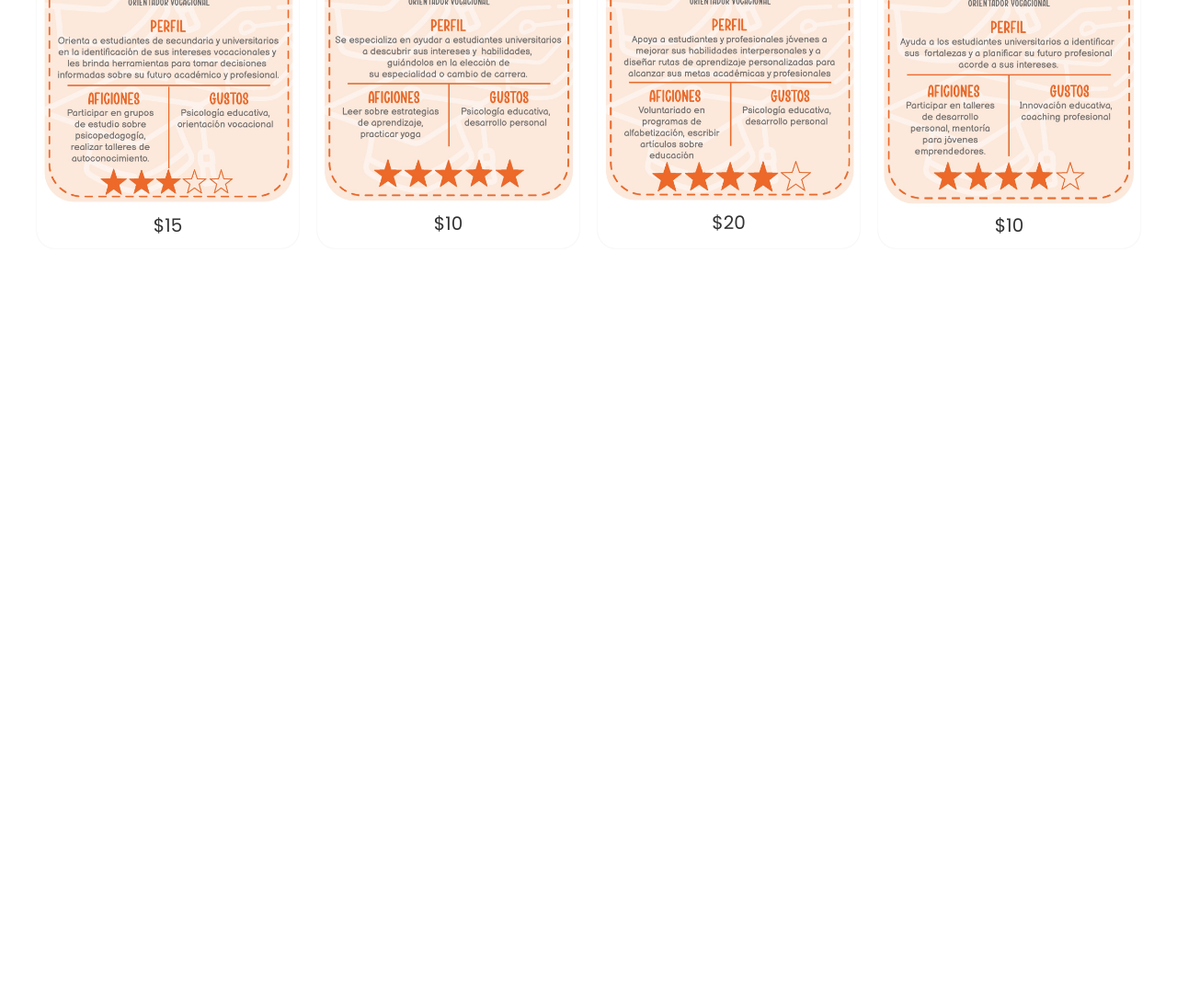
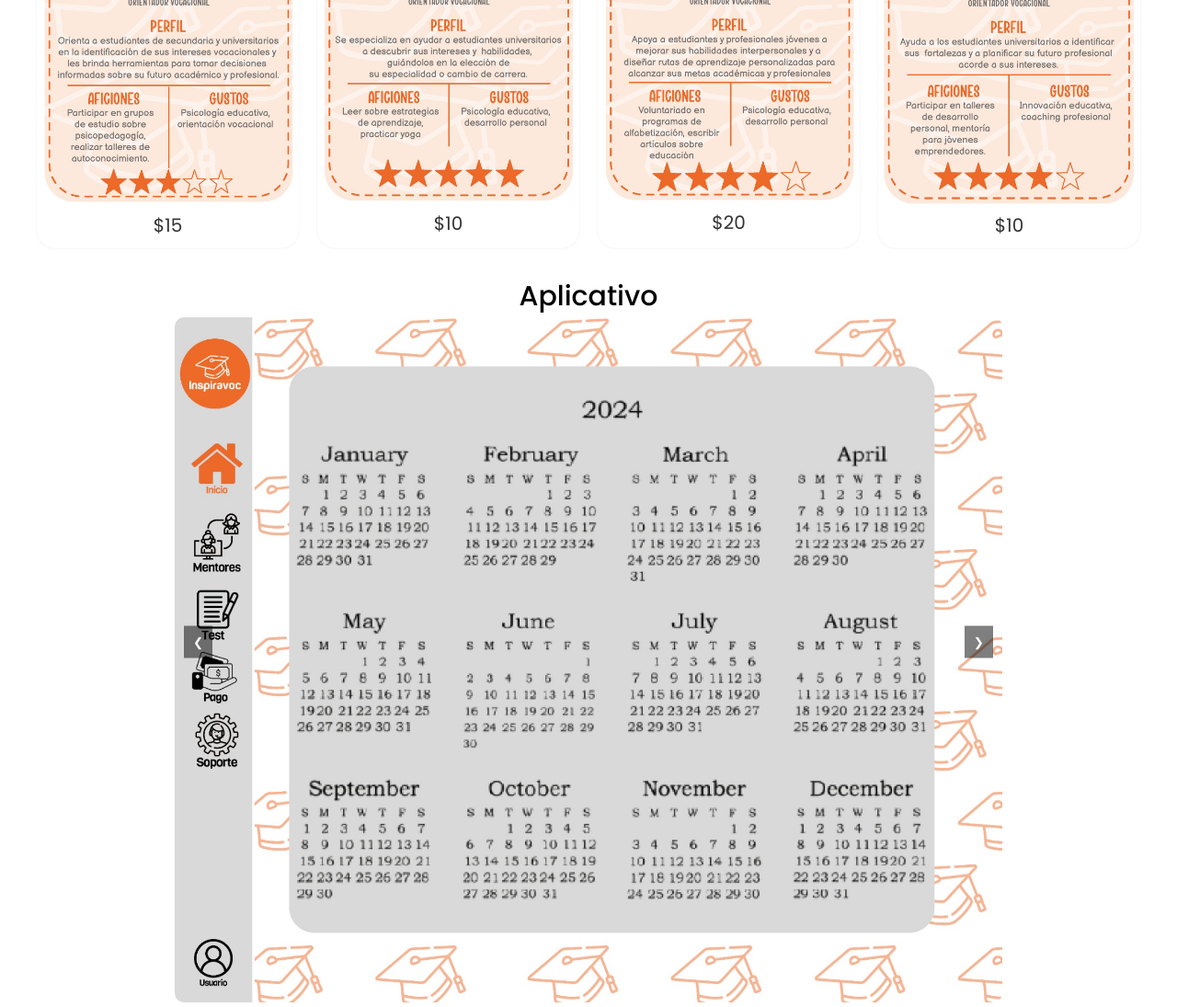
Before and after one commit to InspiraVoc/landing-page-inspira-voc, a plain HTML site: page index.html in a window 1280 px wide. Shown: the part 3373-4468 px from the top of the page at 92% size. Before the commit the page ends 3673 px from the top, so only its background shows below. Drawn offline with Linux system fonts and the light colour scheme.

Commit message:
feat: implemente la seccion galeria de imagenes

```diff
--- a/index.html
+++ b/index.html
@@ -367,6 +367,36 @@
                 </div>
     </section>
 
+    <!-- Carrusel Fotos -->
+    <div id="aplicacion" class="carrusel-container">
+        <h1 class="heading-1">Aplicativo</h1>
+        <div class="carrusel">
+            <div class="carrusel-item active">
+                <img src="assets/Imagenes/CarruselFts/Vista Inicio.jpeg" alt="Banner 1">
+            </div>
+            <div class="carrusel-item">
+                <img src="assets/Imagenes/CarruselFts/Vista Mentores.jpeg" alt="Banner 2">
+            </div>
+            <div class="carrusel-item">
+                <img src="assets/Imagenes/CarruselFts/Vista Salas.jpeg" alt="Banner 3">
+            </div>
+            <div class="carrusel-item">
+                <img src="assets/Imagenes/CarruselFts/Vista Test.jpeg" alt="Banner 4">
+            </div>
+            <div class="carrusel-item">
+                <img src="assets/Imagenes/CarruselFts/Vista Pago.jpeg" alt="Banner 5">
+            </div>
+            <div class="carrusel-item">
+                <img src="assets/Imagenes/CarruselFts/Vista Soporte.jpeg" alt="Banner 6">
+            </div>
+            <div class="carrusel-item">
+                <img src="assets/Imagenes/CarruselFts/Vista Cuenta.jpeg" alt="Banner 7">
+            </div>
+        </div>
+        <button class="carrusel-btn carrusel-btn-left" onclick="moveSlidefotos(-1)">&#10094;</button>
+        <button class="carrusel-btn carrusel-btn-right" onclick="moveSlidefotos(1)">&#10095;</button>
+    </div>
+
 </body>
 
 </html>
--- a/styles.css
+++ b/styles.css
@@ -1821,3 +1821,52 @@ html {
     color: gray;
     margin-left: 10px;
 }
+
+/* Estilos de carrusel */
+.carrusel-container {
+    position: relative;
+    max-width: 100%;
+    width: 900px;
+    height: auto;
+    margin: auto;
+    overflow: hidden;
+    border-radius: 15px;
+}
+
+.carrusel {
+    display: flex;
+    transition: transform 0.5s ease;
+}
+
+.carrusel-item {
+    min-width: 100%;
+    box-sizing: border-box;
+    height: 100%;
+}
+
+.carrusel-item img {
+    width: 100%;
+    height: 100%;
+    object-fit: cover;
+    border-radius: 10px;
+}
+
+.carrusel-btn {
+    position: absolute;
+    top: 50%;
+    transform: translateY(-50%);
+    background-color: rgba(0, 0, 0, 0.5);
+    border: none;
+    color: white;
+    padding: 10px;
+    cursor: pointer;
+    z-index: 5;
+}
+
+.carrusel-btn-left {
+    left: 10px;
+}
+
+.carrusel-btn-right {
+    right: 10px;
+}
```
